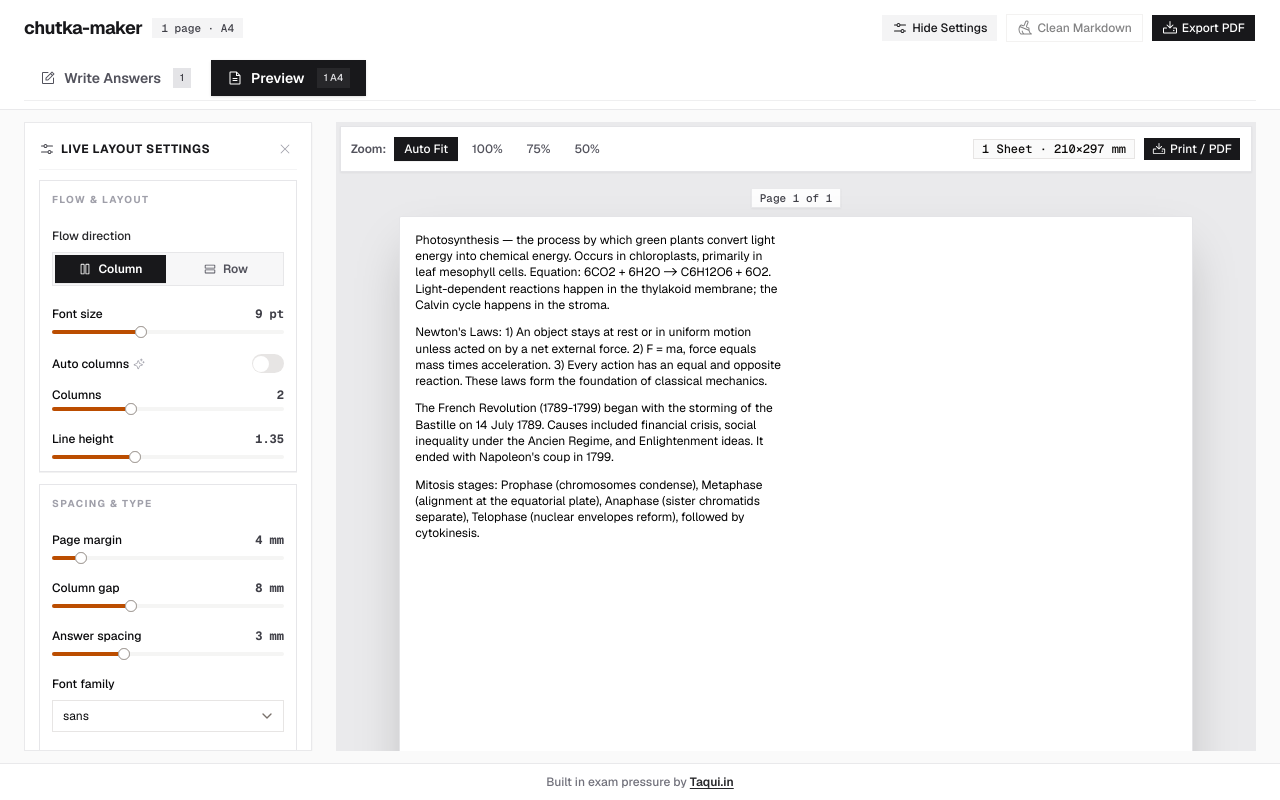
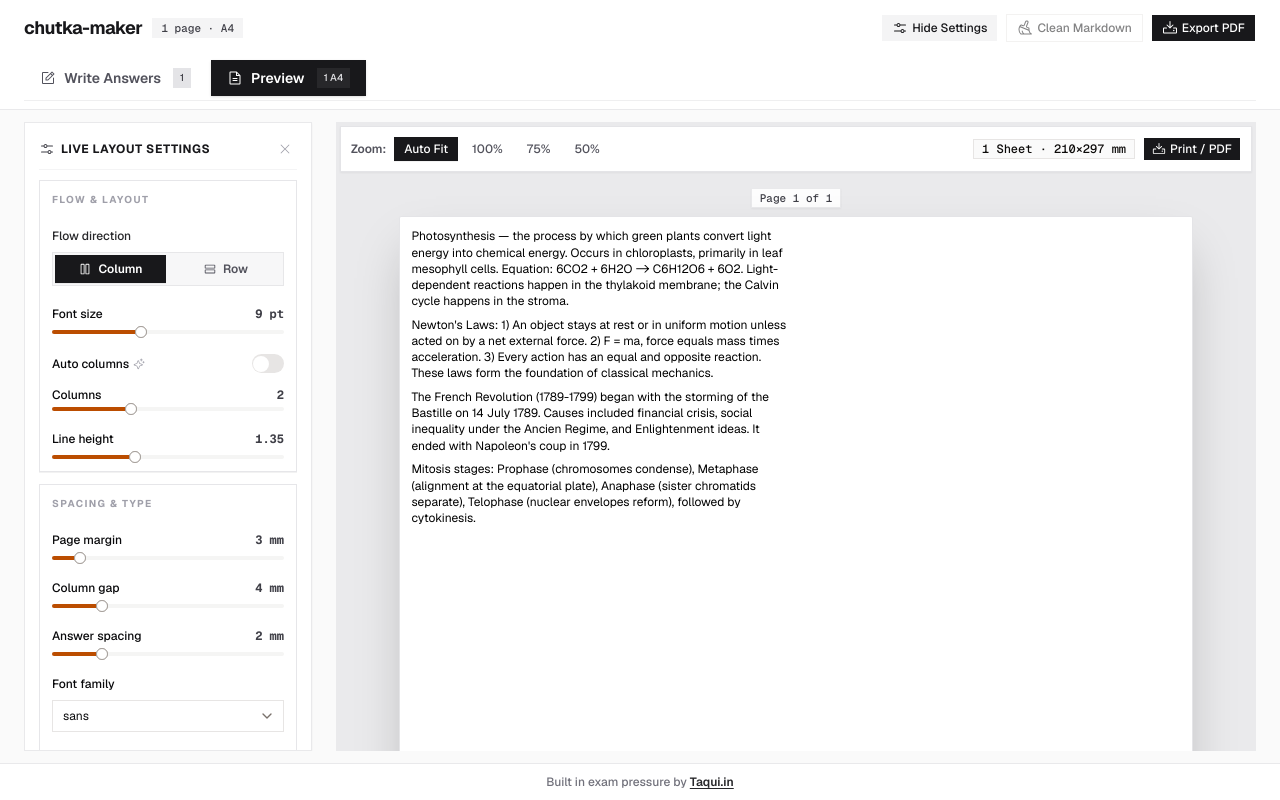
Before and after one commit to dronzer-786/chutka-maker, a Next.js app: page / in a window 1280 px wide. Built offline with nearby package versions, Linux system fonts and the light colour scheme.

Commit message:
fix: cap stored margin to 3mm and allow 0mm minimum on spacing sliders

```diff
--- a/components/chutka-maker.tsx
+++ b/components/chutka-maker.tsx
@@ -97,7 +97,13 @@ export default function ChutkaMaker() {
         if (raw) {
           const data = JSON.parse(raw);
           if (Array.isArray(data.blocks)) setBlocks(data.blocks);
-          if (data.settings) setSettings({ ...DEFAULT_SETTINGS, ...data.settings });
+          if (data.settings) {
+            const merged = { ...DEFAULT_SETTINGS, ...data.settings };
+            if (typeof data.settings.margin === "number" && data.settings.margin >= 12) {
+              merged.margin = 3;
+            }
+            setSettings(merged);
+          }
           if (typeof data.autoColumns === "boolean") setAutoColumns(data.autoColumns);
           if (typeof data.activeId === "string") setActiveId(data.activeId);
         } else {
@@ -500,7 +506,7 @@ export default function ChutkaMaker() {
           </div>
           <Slider
             id="margin"
-            min={1}
+            min={0}
             max={30}
             step={1}
             value={settings.margin}
@@ -518,7 +524,7 @@ export default function ChutkaMaker() {
             </div>
             <Slider
               id="col-gap"
-              min={2}
+              min={0}
               max={20}
               step={1}
               value={settings.columnGap}
--- a/lib/types.ts
+++ b/lib/types.ts
@@ -24,9 +24,9 @@ export const DEFAULT_SETTINGS: Settings = {
   columnCount: 2,
   fontSize: 9,
   lineHeight: 1.35,
-  margin: 4,
-  columnGap: 8,
-  blockGap: 3,
+  margin: 3,
+  columnGap: 4,
+  blockGap: 2,
   font: "sans",
   justify: false,
 }
```
